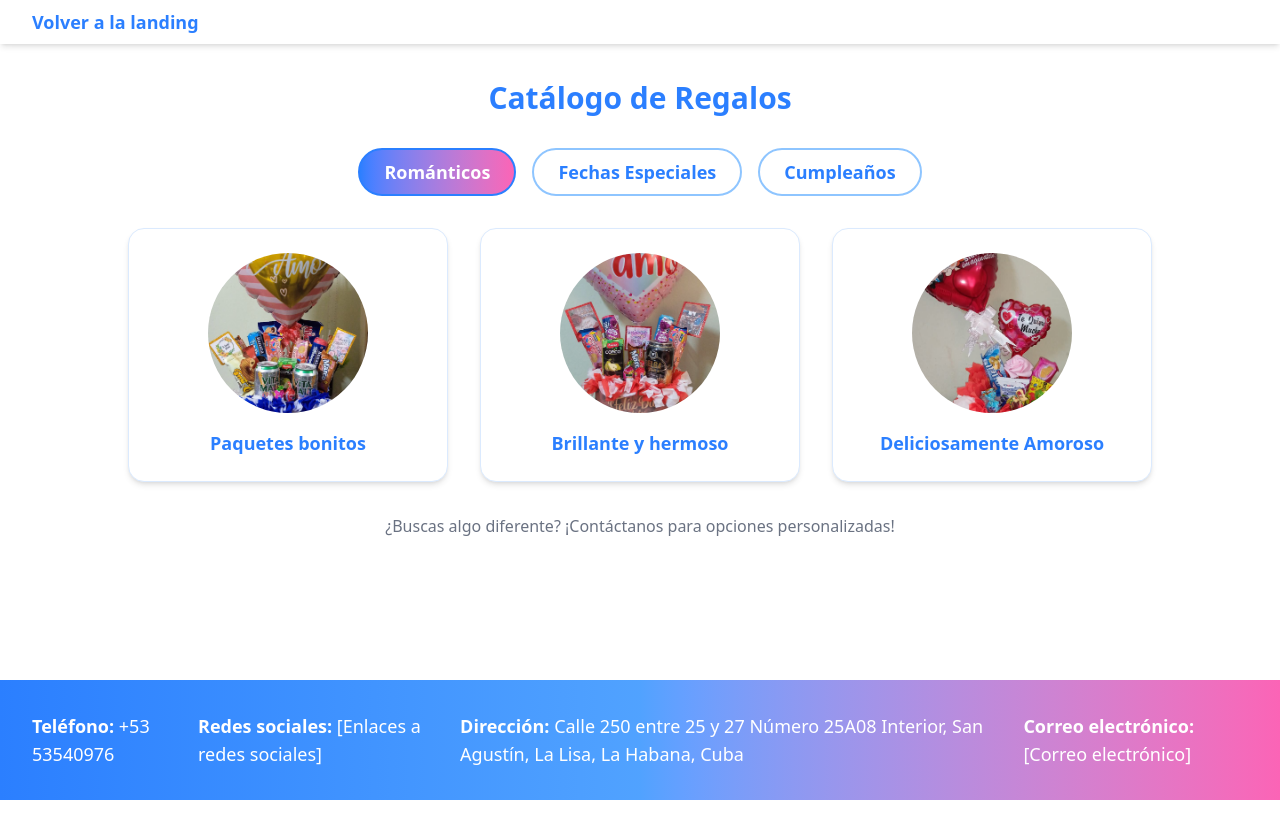
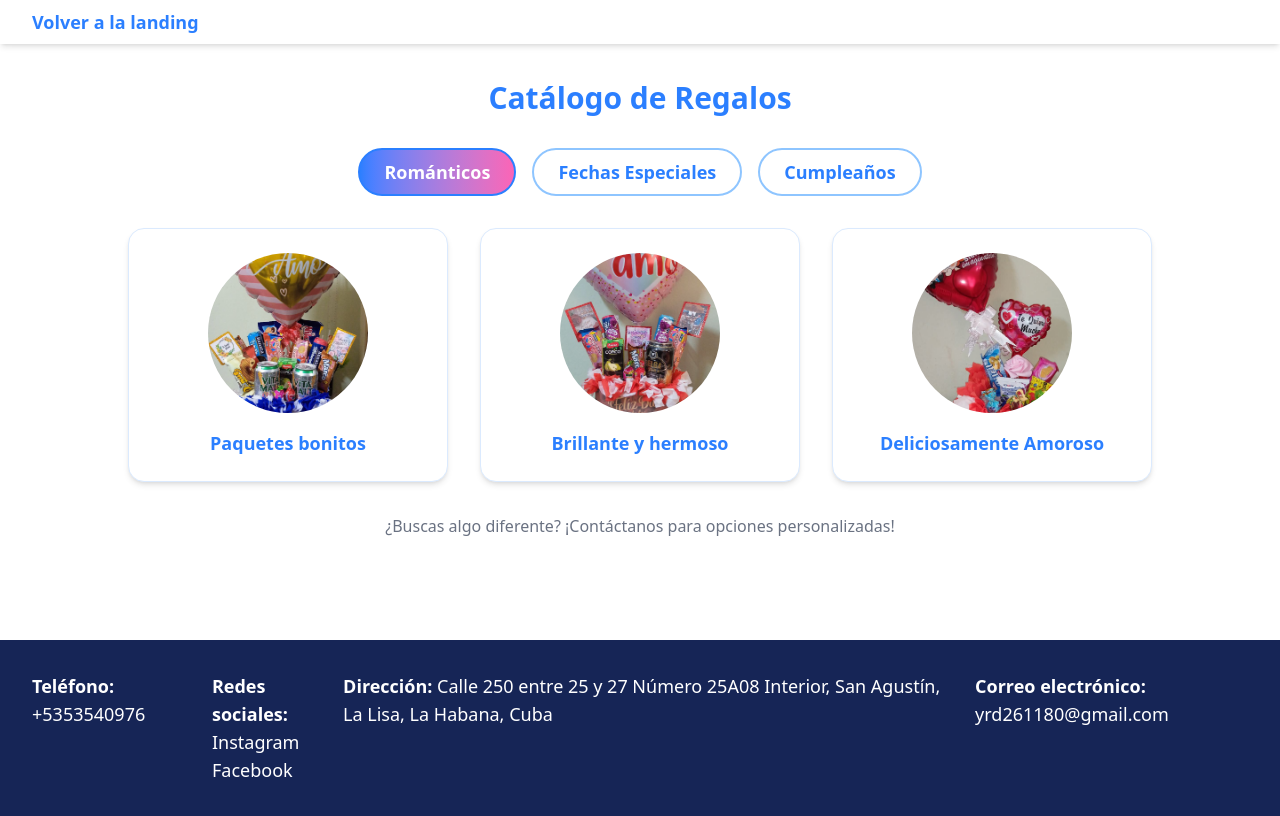
Before and after one commit to daxhoDev/destinos-unicos-landing-page, a React (Vite) app: page /catalog in a window 1280 px wide. Built offline with nearby package versions, Linux system fonts and the light colour scheme.

Commit message:
upgraded view

```diff
--- a/src/components/Footer.jsx
+++ b/src/components/Footer.jsx
@@ -1,21 +1,51 @@
 export default function Footer() {
   return (
     <footer
-      className="bg-gradient-to-r from-blue-500 via-blue-400 to-pink-400 text-white py-8 px-4 lg:px-8 text-center flex flex-col gap-6 lg:flex-row md:justify-between md:gap-8 mt-auto"
+      className="bg-blue-950 text-white py-8 px-4 lg:px-8 text-center flex flex-col gap-6 lg:flex-row md:justify-between md:gap-8 mt-auto"
       id="footer"
     >
       <div className="text-lg md:text-left">
-        <strong>Teléfono:</strong> +53 53540976
+        <strong>Teléfono:</strong>{" "}
+        <a
+          href="tel:+53 53540976"
+          className="hover:text-pink-200 transition-colors"
+        >
+          +5353540976
+        </a>
       </div>
       <div className="text-lg md:text-left">
-        <strong>Redes sociales:</strong> [Enlaces a redes sociales]
+        <strong>Redes sociales:</strong>
+        <ul className="flex flex-col gap-2">
+          <li>
+            <a
+              href="https://www.instagram.com/yaritzar8011?igsh=MTBscDF0bmw3OXJw"
+              className="hover:text-pink-200 transition-colors"
+            >
+              Instagram
+            </a>
+            <li>
+              <a
+                href="https://www.facebook.com/share/175uXcUorm/"
+                className="hover:text-pink-200 transition-colors"
+              >
+                Facebook
+              </a>
+            </li>
+          </li>
+        </ul>
       </div>
       <div className="text-lg md:text-left">
         <strong>Dirección:</strong> Calle 250 entre 25 y 27 Número 25A08
         Interior, San Agustín, La Lisa, La Habana, Cuba
       </div>
       <div className="text-lg md:text-left">
-        <strong>Correo electrónico:</strong> [Correo electrónico]
+        <strong>Correo electrónico:</strong>{" "}
+        <a
+          href="mailto:yrd261180@gmail.com"
+          className="hover:text-pink-200 transition-colors"
+        >
+          yrd261180@gmail.com
+        </a>
       </div>
     </footer>
   );
--- a/src/components/landing/HeroSection.jsx
+++ b/src/components/landing/HeroSection.jsx
@@ -6,14 +6,14 @@ export default function HeroSection() {
       className="h-dvh px-4 flex flex-col md:flex-row justify-center items-center gap-8 md:gap-12 text-center md:text-left bg-gradient-to-tl from-pink-400/90 via-blue-500/90 to-blue-400/90 bg-cover bg-center bg-no-repeat text-white"
       id="hero"
       style={{
-        backgroundImage: `linear-gradient(to top left, rgba(255, 111, 163, 0.9), rgba(58, 141, 222, 0.9) 60%), url(${background})`,
+        backgroundImage: `linear-gradient(to top left, rgba(255, 111, 163, 0.7), rgba(58, 141, 222, 0.7) 60%), url(${background})`,
       }}
     >
       <div>
-        <h1 className="text-3xl md:text-5xl font-bold mb-4 tracking-wider">
+        <h1 className="text-3xl md:text-5xl font-bold mb-4 tracking-wider text-shadow-lg">
           Destinos Únicos
         </h1>
-        <p className="text-lg md:text-2xl">
+        <p className="text-lg md:text-2xl text-shadow-lg">
           ¡Regalos y experiencias que dejan huella en cada ocasión!
         </p>
       </div>
```
